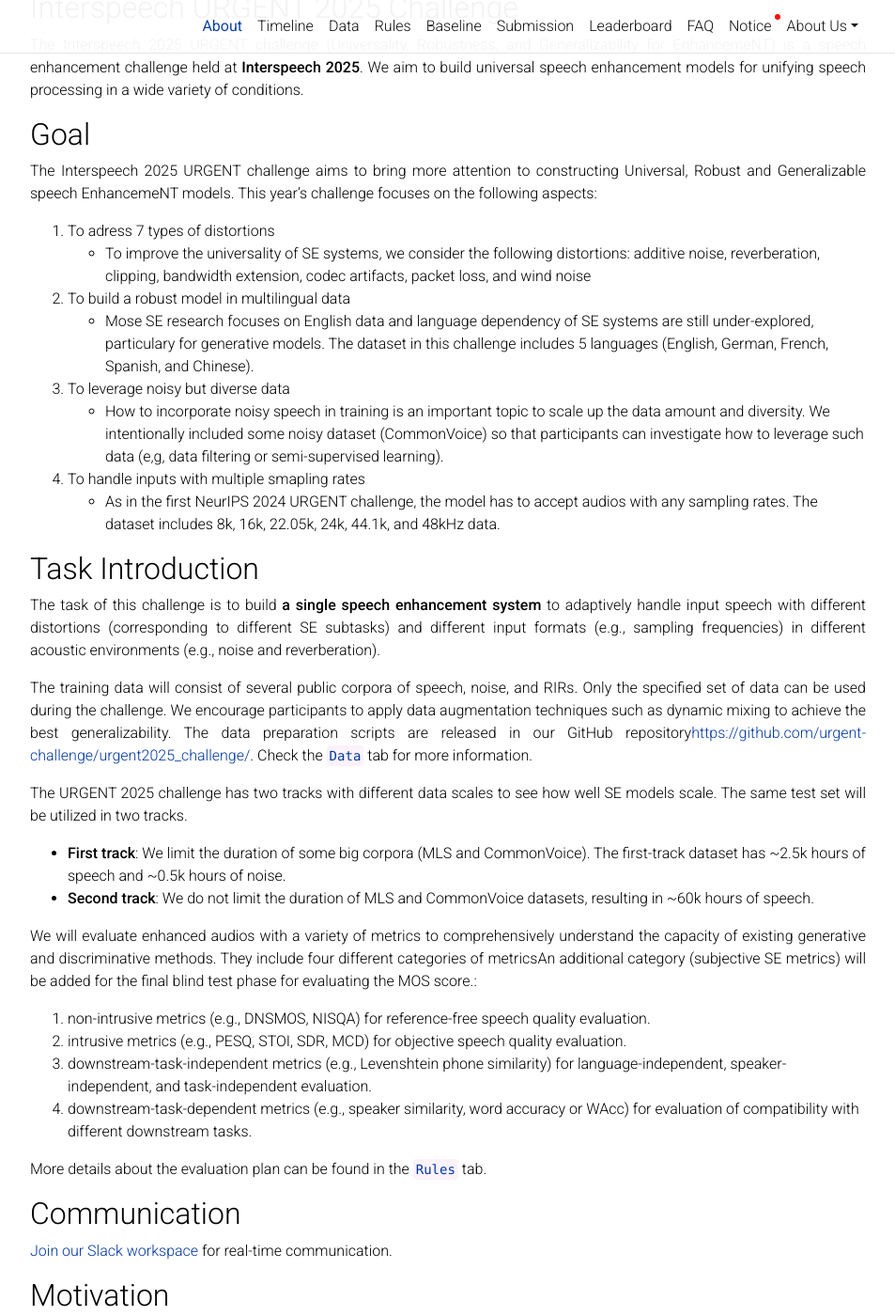
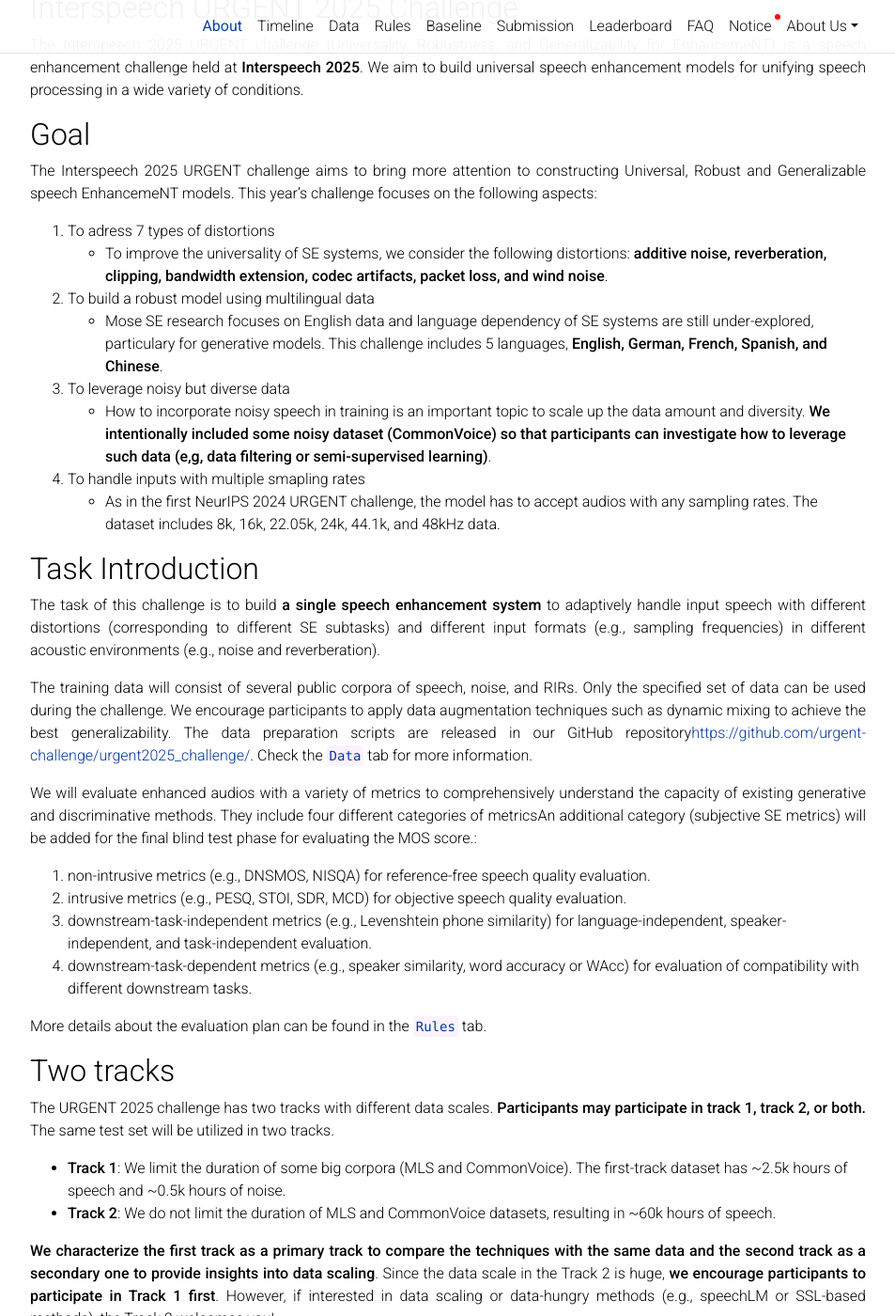
Before and after one commit to urgent-challenge/urgent2025, a Jekyll site: the page built from _pages/about.md, in a window 1280 px wide and 1400 px high, scrolled down 444 px. Shown: the whole window at 94% size, without its empty margins (163-1116 px from the left). Built offline with Jekyll 4.4.1, drawn with Linux system fonts in a browser that asks for light colours; a script that is not in the unit is left out; comment, search, counter and statistics services are not loaded; a style sheet for code colours, icons or effects is not loaded; some of the changed text lies outside the part shown.

Commit message:
added description of 2 tracks

```diff
--- a/_pages/about.md
+++ b/_pages/about.md
@@ -45,11 +45,11 @@ The Interspeech 2025 URGENT challenge aims to bring more attention to constructi
 This year's challenge focuses on the following aspects:
 
 1. To adress 7 types of distortions
-    - To improve the universality of SE systems, we consider the following distortions: additive noise, reverberation, clipping, bandwidth extension, codec artifacts, packet loss, and wind noise
-2. To build a robust model in multilingual data
-    - Mose SE research focuses on English data and language dependency of SE systems are still under-explored, particulary for generative models. The dataset in this challenge includes 5 languages (English, German, French, Spanish, and Chinese).
+    - To improve the universality of SE systems, we consider the following distortions: **additive noise, reverberation, clipping, bandwidth extension, codec artifacts, packet loss, and wind noise**.
+2. To build a robust model using multilingual data
+    - Mose SE research focuses on English data and language dependency of SE systems are still under-explored, particulary for generative models. This challenge includes 5 languages, **English, German, French, Spanish, and Chinese**.
 3. To leverage noisy but diverse data
-    - How to incorporate noisy speech in training is an important topic to scale up the data amount and diversity. We intentionally included some noisy dataset (CommonVoice) so that participants can investigate how to leverage such data (e,g, data filtering or semi-supervised learning).
+    - How to incorporate noisy speech in training is an important topic to scale up the data amount and diversity. **We intentionally included some noisy dataset (CommonVoice) so that participants can investigate how to leverage such data (e,g, data filtering or semi-supervised learning)**.
 4. To handle inputs with multiple smapling rates
     - As in the first NeurIPS 2024 URGENT challenge, the model has to accept audios with any sampling rates. The dataset includes 8k, 16k, 22.05k, 24k, 44.1k, and 48kHz data.
 
@@ -59,10 +59,6 @@ This year's challenge focuses on the following aspects:
 The task of this challenge is to build **a single speech enhancement system** to adaptively handle input speech with different distortions (corresponding to different SE subtasks) and different input formats (e.g., sampling frequencies) in different acoustic environments (e.g., noise and reverberation).
 
 The training data will consist of several public corpora of speech, noise, and RIRs. Only the specified set of data can be used during the challenge. We encourage participants to apply data augmentation techniques such as dynamic mixing to achieve the best generalizability. The data preparation scripts are released in our GitHub repository<d-footnote><a href="https://github.com/urgent-challenge/urgent2025_challenge/" target="_blank">https://github.com/urgent-challenge/urgent2025_challenge/</a></d-footnote>. Check the [`Data`](/urgent2025/data) tab for more information.
-
-The URGENT 2025 challenge has two tracks with different data scales to see how well SE models scale. The same test set will be utilized in two tracks.
-- **First track**: We limit the duration of some big corpora (MLS and CommonVoice). The first-track dataset has ~2.5k hours of speech and ~0.5k hours of noise.
-- **Second track**: We do not limit the duration of MLS and CommonVoice datasets, resulting in ~60k hours of speech.
 
 <!--
 We also provide baselines in the [ESPnet](https://github.com/espnet/espnet) toolkit to facilitate the system development. Check the [`Baseline`](/urgent2025/baseline) tab for more information.
@@ -76,6 +72,24 @@ We will evaluate enhanced audios with a variety of metrics to comprehensively un
 4. downstream-task-dependent metrics (e.g., speaker similarity, word accuracy or WAcc) for evaluation of compatibility with different downstream tasks.
 
 More details about the evaluation plan can be found in the [`Rules`](/urgent2025/rules) tab.
+
+
+## Two tracks
+The URGENT 2025 challenge has two tracks with different data scales. **Participants may participate in track 1, track 2, or both.** The same test set will be utilized in two tracks.
+- **Track 1**: We limit the duration of some big corpora (MLS and CommonVoice). The first-track dataset has ~2.5k hours of speech and ~0.5k hours of noise.
+- **Track 2**: We do not limit the duration of MLS and CommonVoice datasets, resulting in ~60k hours of speech.
+
+
+**We characterize the first track as a primary track to compare the techniques with the same data and the second track as a secondary one to provide insights into data scaling**.
+Since the data scale in the Track 2 is huge, **we encourage participants to participate in Track 1 first**.
+However, if interested in data scaling or data-hungry methods (e.g., speechLM or SSL-based methods), the Track 2 welcomes you!
+
+Note that although the dataset is large-scale, not all the data have to be used to train.
+You can participate in the track2 by incorporating some more data to train your best system developed in the track 1.
+Data selection techniques (e.g., based on diversity or estimated MOS scores) would be helpful to efficiently train the model.
+
+
+
 
 ## Communication
 
```
Also changed, not shown: _pages/data.md (+24 -5 lines), _pages/rules.md (+2 -2 lines).
